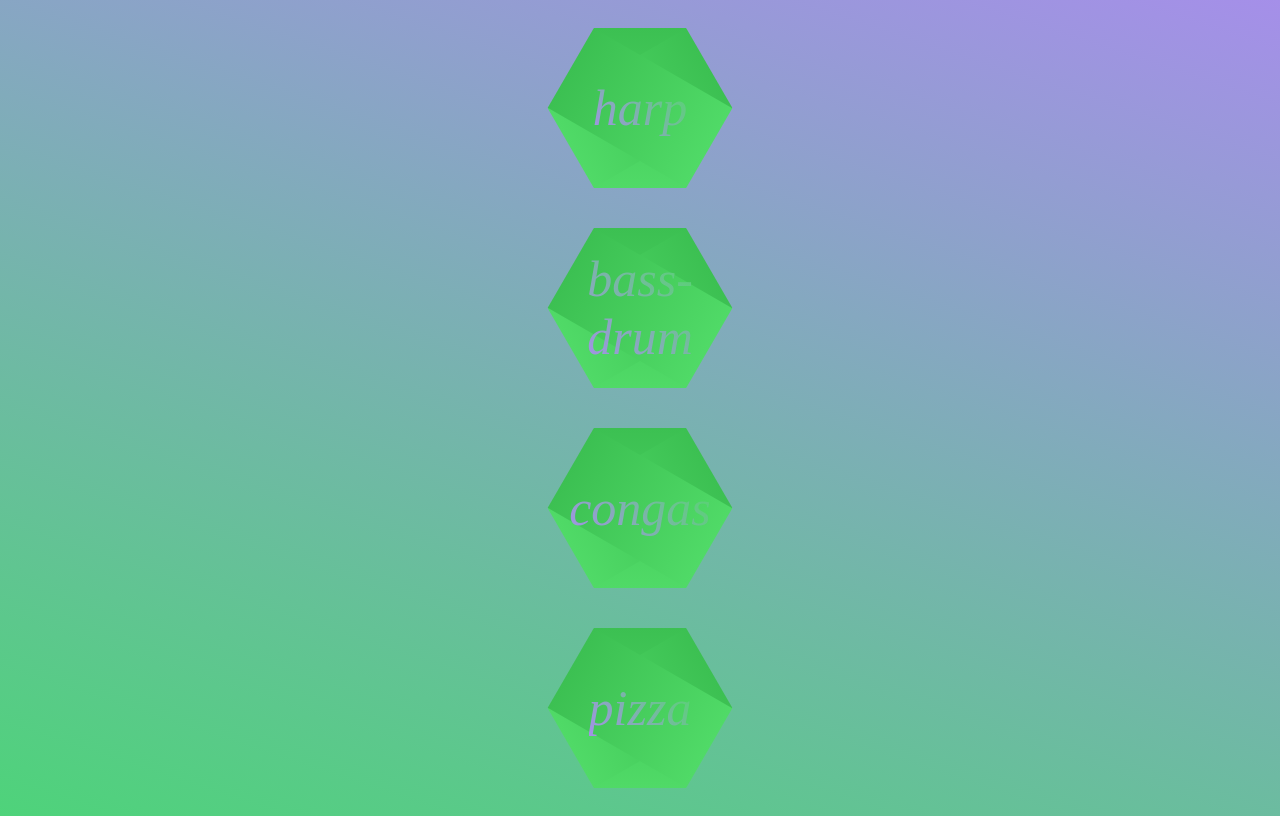
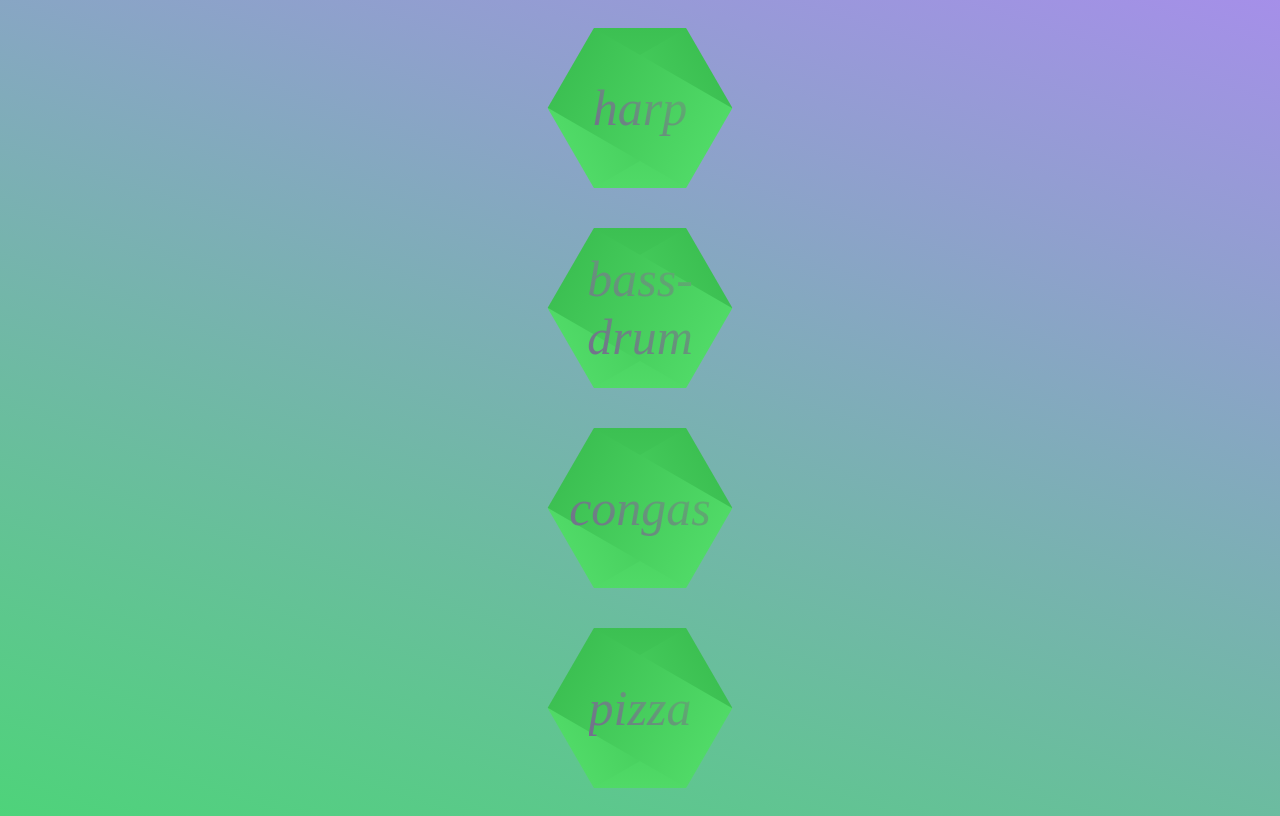
Before and after one commit to Joel-Nickson/Music-Emulator, a plain HTML site: page index.html in a window 1280 px wide. Drawn offline with Linux system fonts and the light colour scheme.

Commit message:
change inner color

```diff
--- a/style.css
+++ b/style.css
@@ -9,7 +9,7 @@ body {
 }
 
 .hexagon-wrapper {
-  margin: auto;
+  /* margin: auto; */
   display: flex;
   text-align: initial;
   width: 200px;
@@ -29,7 +29,6 @@ body {
   justify-content: center;
   transition: 0.5s;
 
-  /* border-radius: 30px; */
 }
 
 .hexagon i {
@@ -37,7 +36,7 @@ body {
   margin: auto;
   font-size: 50px;
   color: transparent;
-  background: linear-gradient(45deg, #a58fe9, #50da67);
+  background: linear-gradient(45deg, #756c8f, #59b869);
   background-clip: text;
   -webkit-background-clip: text;
 
```
